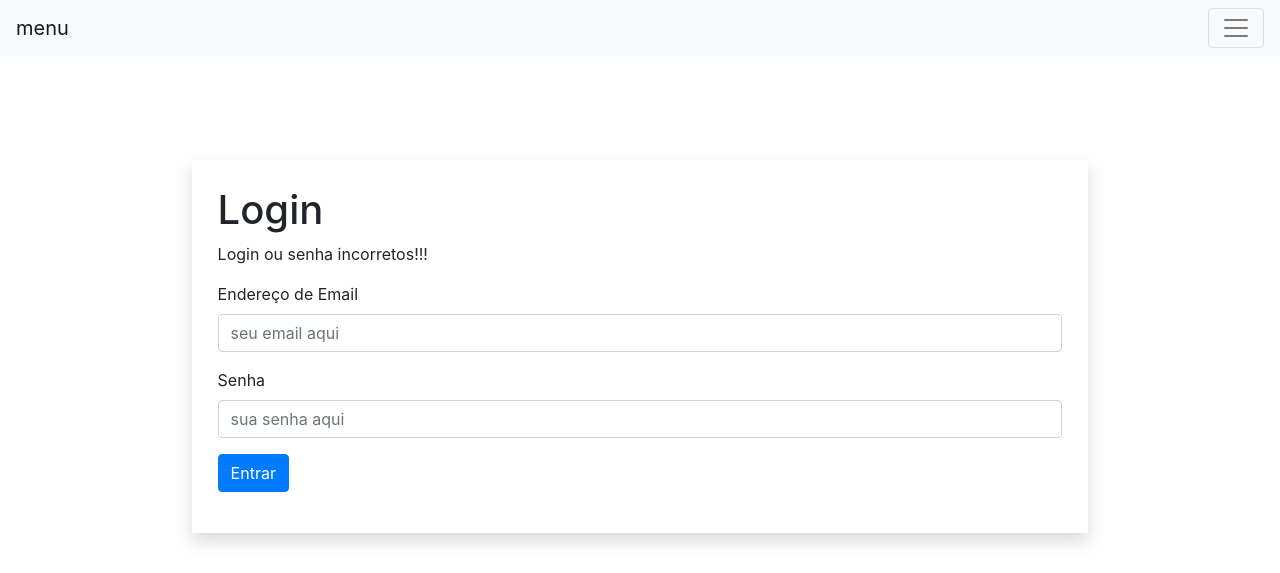
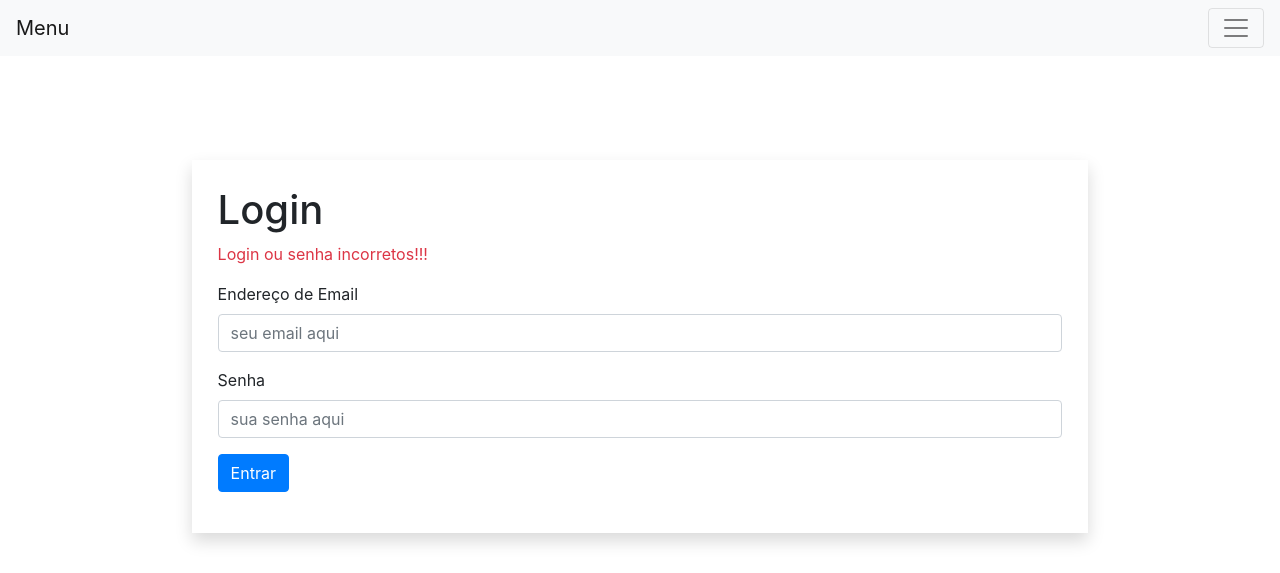
Before and after one commit to XdukebrX/Site_Tech-in-community, a PHP site: page /pages/login.php?erro=1 in a window 1280 px wide. Shown: the top 573 px of the page. Run offline with PHP 8.4, Linux system fonts and the light colour scheme.

Commit message:
Minor tweaks
implemented wrong password warning,

fixed navbar stuff

Co-Authored-By: Gabriel Milanez Zarbato <74972194+TubalhaoSpartan@users.noreply.github.com>

```diff
--- a/db/erros.txt
+++ /dev/null
@@ -1,4 +0,0 @@
-SQLSTATE[42S22]: Column not found: 1054 Unknown column 'senha' in 'where clause'
-SQLSTATE[42S22]: Column not found: 1054 Unknown column 'senha' in 'where clause'
-SQLSTATE[42S22]: Column not found: 1054 Unknown column 'senha' in 'where clause'
-SQLSTATE[42S22]: Column not found: 1054 Unknown column 'senha' in 'where clause'
--- a/db/login_bd.php
+++ b/db/login_bd.php
@@ -37,7 +37,7 @@
 		}
 		else {
 
-			header('Location:login.php?erro=1');
+			header('Location:../pages/login.php?erro=1');
 		}
 	} catch (\Exception $e) {
 		file_put_contents("erros.txt",
--- a/includes/menu.php
+++ b/includes/menu.php
@@ -1,13 +1,13 @@
 <?php session_start();?>
 <nav class="navbar  navbar-light bg-light">
-  <a class="navbar-brand" href="../index.php">menu</a>
+  <a class="navbar-brand" href="../index.php">Menu</a>
   <button class="navbar-toggler" type="button" data-toggle="collapse" data-target="#navbarNav" aria-controls="navbarNav" aria-expanded="false" aria-label="Alterna navegação">
     <span class="navbar-toggler-icon"></span>
   </button>
   <div class="collapse navbar-collapse" id="navbarNav">
     <ul class="navbar-nav">
       <li class="nav-item">
-          <a  class="nav-link" href="map.php"> aplicaçao </a>
+          <a  class="nav-link" href="map.php"> Aplicaçao </a>
       </li>
       <?php
   			if( (isset($_SESSION['user']))) {
--- a/includes/menuin.php
+++ b/includes/menuin.php
@@ -1,14 +1,14 @@
 <?php session_start();?>
 
 <nav class="navbar  navbar-light bg-light">
-  <a class="navbar-brand" href="index.php">menu</a>
+  <a class="navbar-brand" href="index.php">Menu</a>
   <button class="navbar-toggler" type="button" data-toggle="collapse" data-target="#navbarNav" aria-controls="navbarNav" aria-expanded="false" aria-label="Alterna navegação">
     <span class="navbar-toggler-icon"></span>
   </button>
   <div class="collapse navbar-collapse" id="navbarNav">
     <ul class="navbar-nav">
       <li class="nav-item">
-          <a  class="nav-link" href="pages/map.php"> aplicaçao </a>
+          <a  class="nav-link" href="pages/map.php"> Aplicaçao </a>
       </li>
       <li class="nav-item">
         <?php
--- a/pages/login.php
+++ b/pages/login.php
@@ -2,7 +2,7 @@
 <html>
 	<head>
 		<meta charset="utf-8">
-		<link rel="icon" href="/includes/ico.png">
+		<link rel="icon" href="../includes/ico.png">
 		<title> Login </title>
 		<meta name="viewport" content="width=device-width, initial-scale:1, maximum-scale:1">
 		<link rel="stylesheet" href="https://stackpath.bootstrapcdn.com/bootstrap/4.3.1/css/bootstrap.min.css" integrity="sha384-ggOyR0iXCbMQv3Xipma34MD+dH/1fQ784/j6cY/iJTQUOhcWr7x9JvoRxT2MZw1T" crossorigin="anonymous">
@@ -23,7 +23,7 @@
 					$erro = filter_input(INPUT_GET, 'erro');
 
 					if ($erro) {
-						echo '<p> Login ou senha incorretos!!! </p>';
+						echo '<p class="text-danger"> Login ou senha incorretos!!! </p>';
 					}
 				?>
 				<form method="post" action="../db/login_bd.php">
```
Also changed, not shown: pages/map.php (+33 -18 lines).
